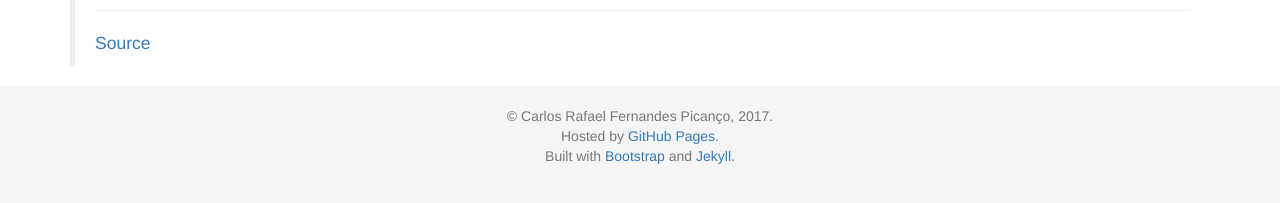
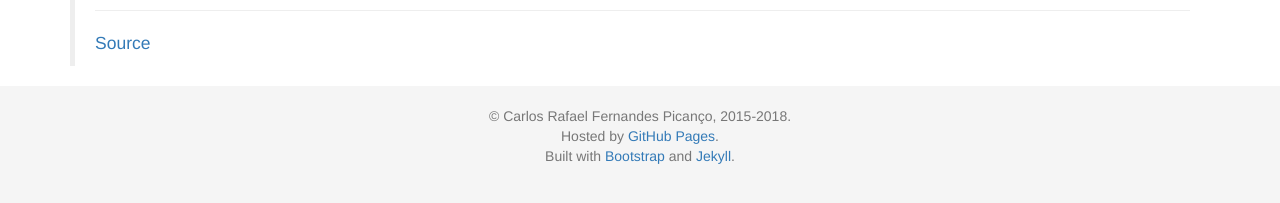
Before and after one commit to cpicanco/portfolio, a Jekyll site: the page built from en/publications.md, in a window 1280 px wide and 1364 px high. Shown: the part 1158-1361 px from the top of the window. Built offline with Jekyll 4.4.1, drawn with Linux system fonts in a browser that asks for light colours; nearby versions of some CDN libraries; comment, search, counter and statistics services are not loaded.

Commit message:
update date

```diff
--- a/_config.yml
+++ b/_config.yml
@@ -1,6 +1,6 @@
 yarray: []
 mpaginate: 3
-year: 2017
+year: 2015-2018
 author: 'Rafael Picanço'
 url: http://portfolio.rafael.picanco.nom.br
 exclude: ['.gitignore',
```
